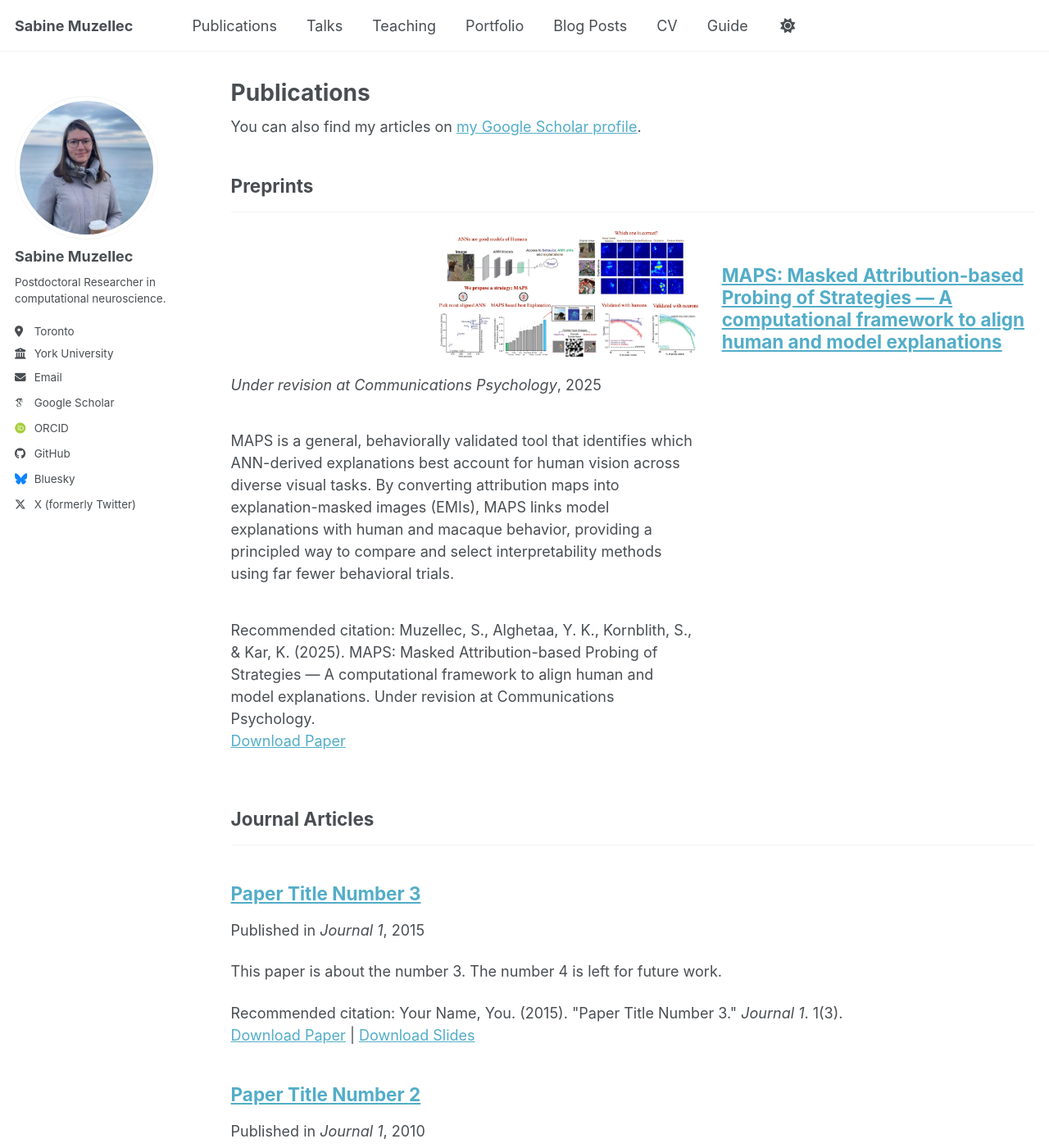
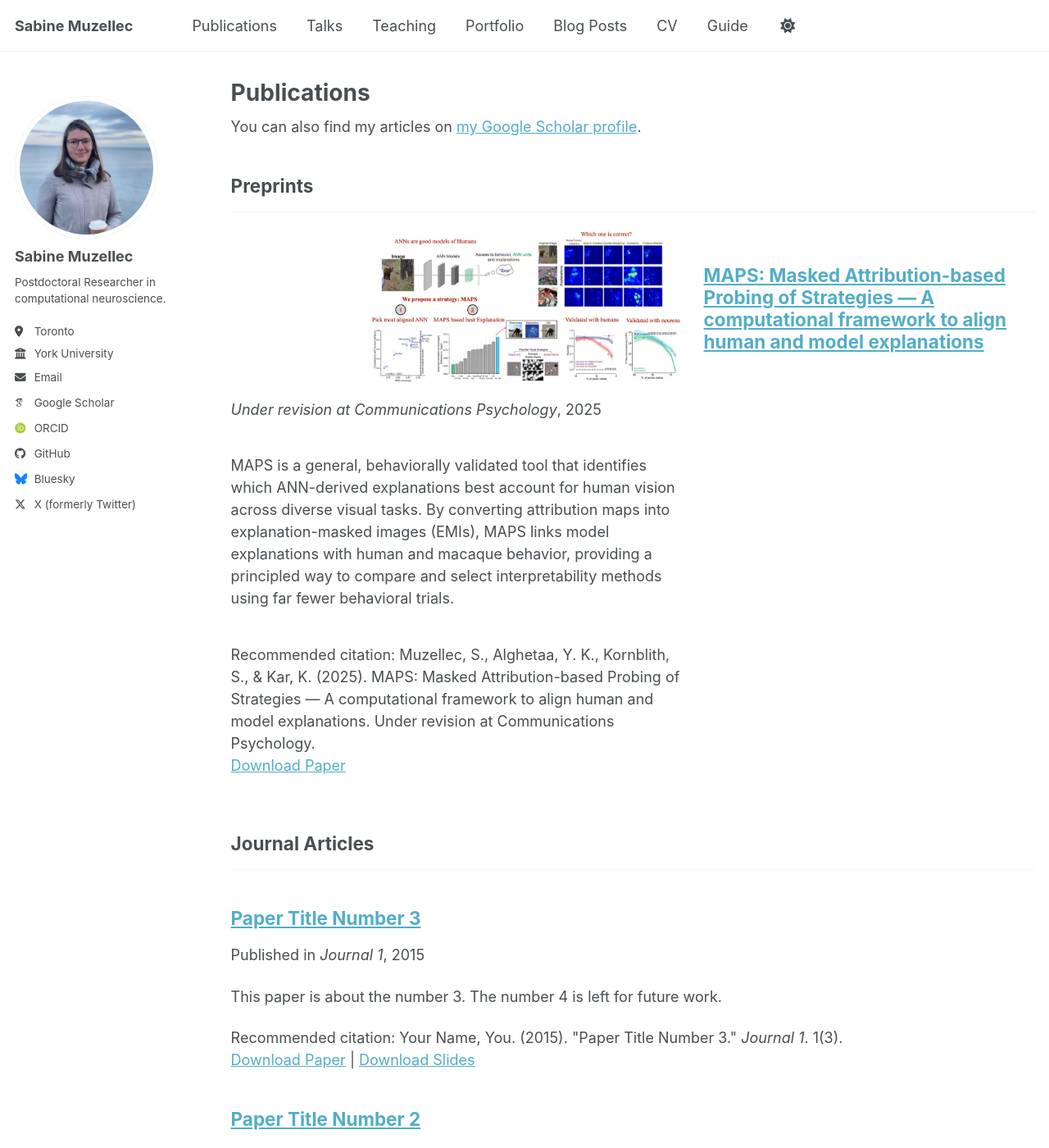
Before and after one commit to S4b1n3/S4b1n3.github.io, a Jekyll site: the page built from _pages/publications.html, in a window 1280 px wide and 1400 px high. Shown: the whole window at 82% size. Built offline with Jekyll 4.4.1, drawn with Linux system fonts in a browser that asks for light colours; some web fonts are replaced; a script bundle is joined from its source files by our own code; library files that are not in the unit come from our copies.

Commit message:
adjust image teaser bigger 5

```diff
--- a/assets/css/main.scss
+++ b/assets/css/main.scss
@@ -48,7 +48,8 @@
 
 .archive__item:has(.archive__item-teaser) {
   display: grid;
-  grid-template-columns: minmax(0, 3fr) minmax(0, 2fr); /* text, image */
+  /* text ~60%, image ~40% */
+  grid-template-columns: minmax(0, 3fr) minmax(0, 2.2fr);
   column-gap: 1.5rem;
   align-items: flex-start;
 }
@@ -59,10 +60,9 @@
   justify-self: end;
 }
 
-/* Control the image size nicely */
 .archive__item-teaser img {
   width: 100%;
-  max-width: 320px;             /* cap size so it doesn’t get huge */
+  max-width: 380px;   /* was 320px – just a bit larger */
   height: auto;
   display: block;
 }
```
